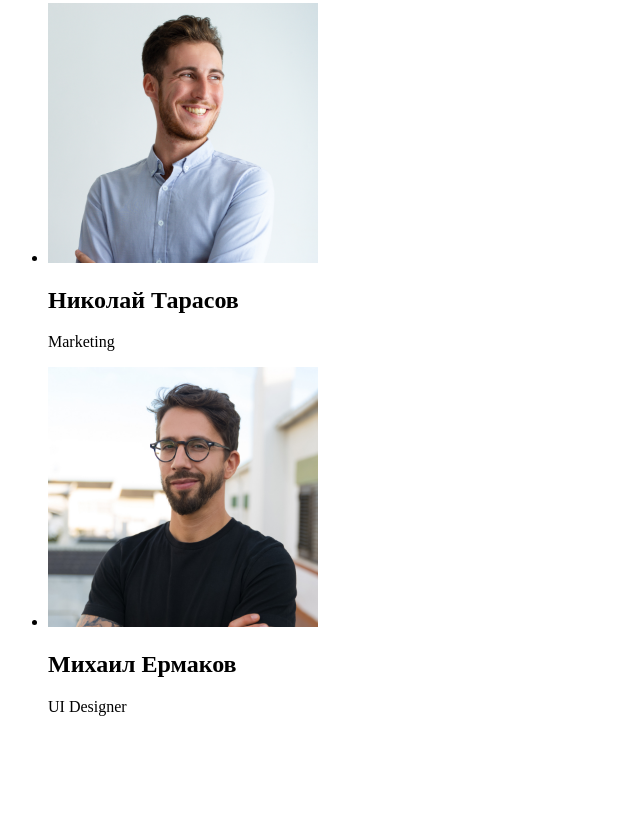
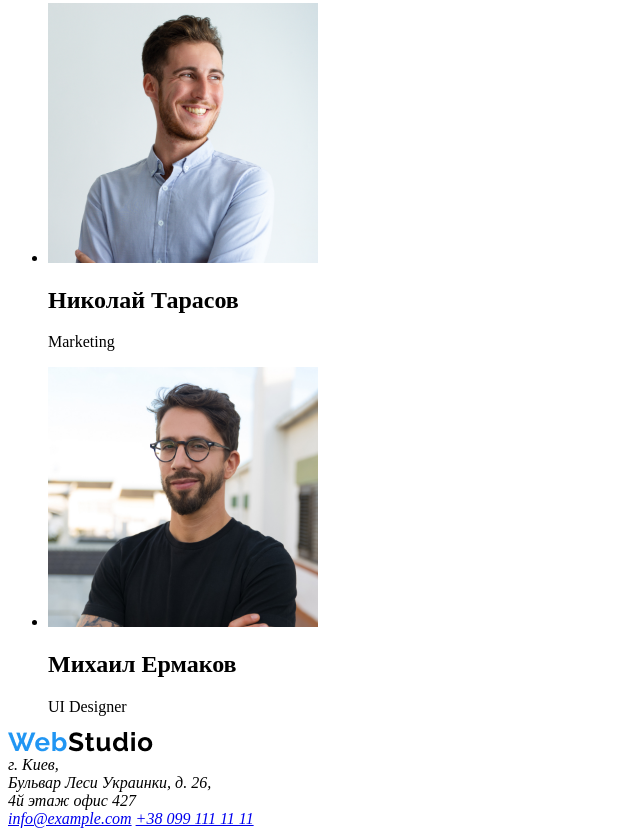
Before and after one commit to Popeye80/goit-markup-hw-01, a plain HTML site: page index.html in a window 1280 px wide. Shown: the part 2126-2962 px from the top of the page, without its empty margins (0-640 px from the left). Before the commit the page ends 2858 px from the top, so only its background shows below. Drawn offline with Linux system fonts and the light colour scheme.

Commit message:
вся верстка

```diff
--- a/index.html
+++ b/index.html
@@ -29,7 +29,7 @@
     <section>
       <h1>Эффективные решения для вашего бизнеса</h1>
 
-      <button>Заказать услугу</button>
+      <button type="button">Заказать услугу</button>
     </section>
     <section>
       <h2>Преимущества компании</h2>
@@ -86,7 +86,19 @@
   </div>
   </main>
   <footer>
+    <a href="">
+      <img src="./images/logo.jpg" alt="Logo company">
+    </a>
+<address>
+  г. Киев, <br />
+  Бульвар Леси Украинки, д. 26, <br />
+  4й этаж офис 427
+</address>
 
+<address>
+  <a href="info@example.com">info@example.com</a>
+  <a href="+380991111111">+38 099 111 11 11</a>
+</address>
   </footer>
 </body>
 
```
